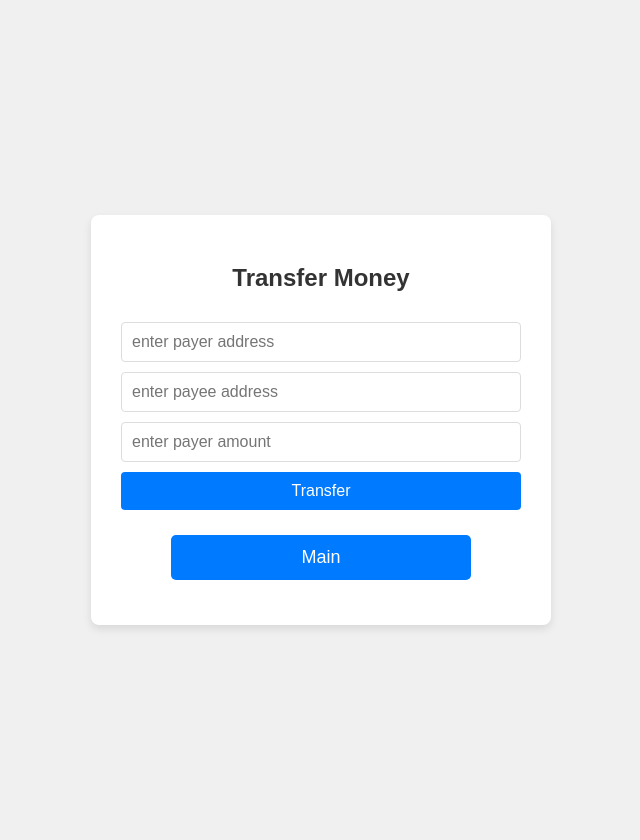
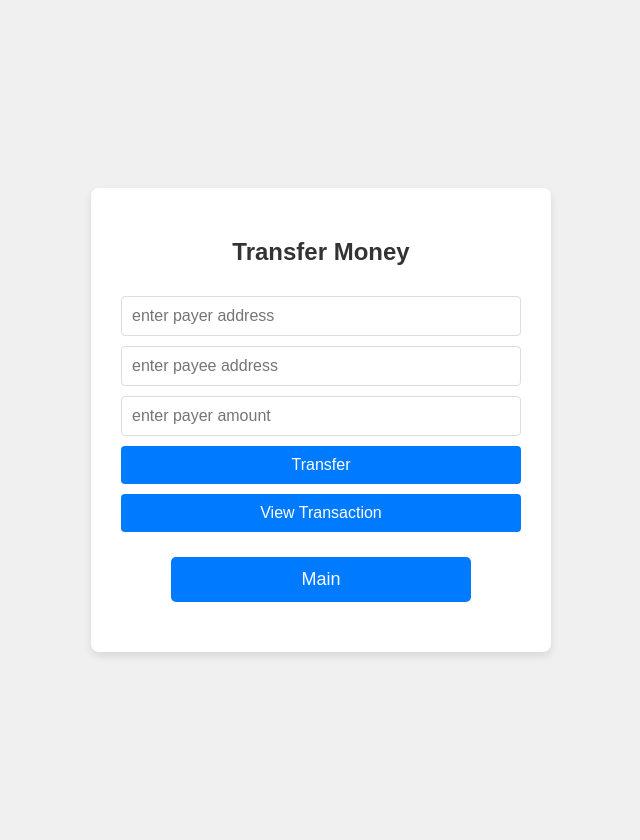
Before and after one commit to jxy2433889765/2026-6106-T3, a Flask app: page /transfermoney in a window 1280 px wide. Shown: the whole page, without its empty margins (319-959 px from the left). Run offline with Flask 3, Linux system fonts and the light colour scheme; some libraries are stand-ins or nearby versions.

Commit message:
templates/transfermoney.html

```diff
--- a/templates/transfermoney.html
+++ b/templates/transfermoney.html
@@ -10,12 +10,16 @@
         <input type="text" id="payee" placeholder="enter payee address">
         <input type="text" id="amount" placeholder="enter payer amount">
         <button class="btn" onclick="transfer()">Transfer</button>
-
+        <button class="btn" onclick="transaction()">View Transaction</button>
 
         <form action="/main" method="post">
             <input type="submit" value="Main">
 
         </form>
+        <p id="view_payer"></p>
+        <p id="view_payee"></p>
+        <p id="view_amount"></p>
+
         <script src="https://cdn.jsdelivr.net/npm/web3@1.5.2/dist/web3.min.js"></script>
         <script>
             const contractAddress = "0x0cf5b5b9318a79ae2e41f89f8fa91c0ddc70e2b4";
@@ -83,6 +87,16 @@
             await contract.methods.weixin(payer, payee,amount).send({ from: accounts[0]});
 
         }
+
+        async function transaction() {
+            const result = await contract.methods.checkTransaction().call();
+
+            document.getElementById('view_payer').innerText = "Payer: " + result[0];
+            document.getElementById('view_payee').innerText = "Payee: " + result[1];
+            document.getElementById('view_amount').innerText = "Amount: " + result[2];
+            console.log(payer,payee,amount);
+
+        }
         </script>
     </div>
 </body>
```
